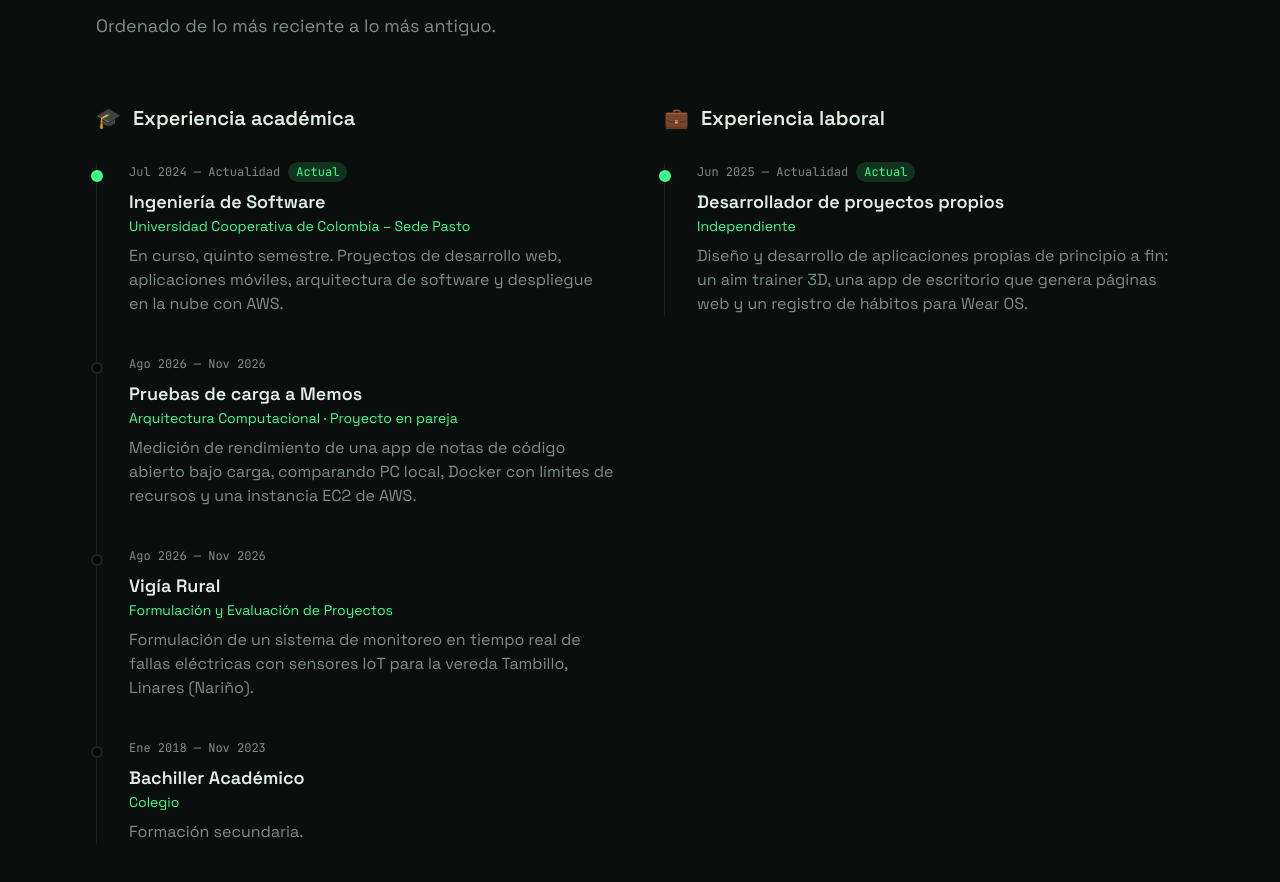
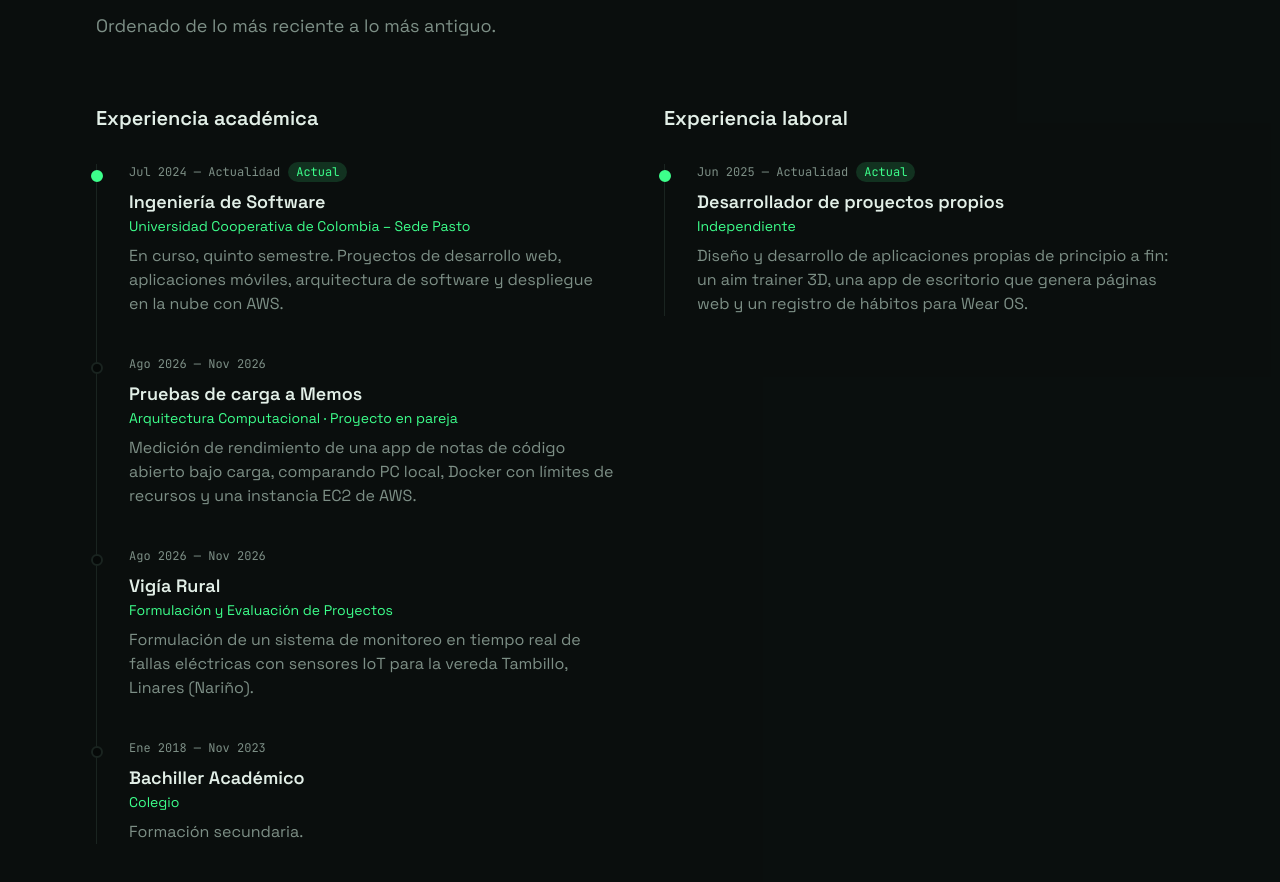
Before and after one commit to Ju4nK1807/Portafolio, a Next.js app: page / in a window 1280 px wide. Shown: the part 4958-5840 px from the top of the page. Built offline with nearby package versions, Linux system fonts and the light colour scheme; no server answers.

Commit message:
Quita los emojis de los títulos de experiencia

```diff
--- a/components/Experience.tsx
+++ b/components/Experience.tsx
@@ -4,9 +4,9 @@ import ExperienceItem from "./ExperienceItem";
 import Reveal from "./ui/Reveal";
 import SectionTitle from "./ui/SectionTitle";
 
-const columns: { kind: ExperienceKind; title: string; emoji: string }[] = [
-  { kind: "academica", title: "Experiencia académica", emoji: "🎓" },
-  { kind: "laboral", title: "Experiencia laboral", emoji: "💼" },
+const columns: { kind: ExperienceKind; title: string }[] = [
+  { kind: "academica", title: "Experiencia académica" },
+  { kind: "laboral", title: "Experiencia laboral" },
 ];
 
 export default function Experience() {
@@ -23,8 +23,7 @@ export default function Experience() {
         <div className="grid gap-12 md:grid-cols-2">
           {columns.map((column, index) => (
             <Reveal key={column.kind} delay={index * 150}>
-              <h3 className="mb-8 flex items-center gap-3 text-xl font-semibold">
-                <span aria-hidden="true">{column.emoji}</span>
+              <h3 className="mb-8 text-xl font-semibold">
                 {column.title}
               </h3>
               <ol className="border-l border-line">
```
